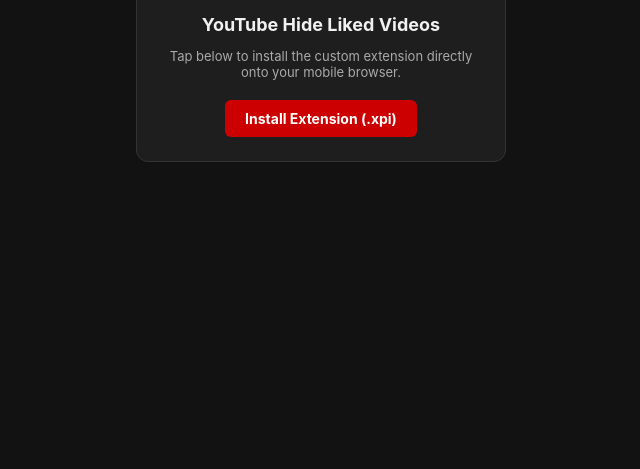
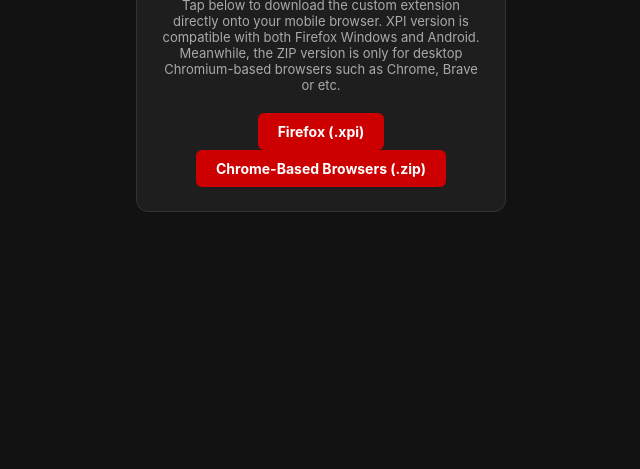
Before and after one commit to xetsue/yt-liked-blocker, a plain HTML site: page index.html in a window 1280 px wide. Shown: the part 331-800 px from the top of the page, without its empty margins (319-959 px from the left). Drawn offline with Linux system fonts and the light colour scheme.

Commit message:
Update index.html

```diff
--- a/index.html
+++ b/index.html
@@ -3,7 +3,7 @@
 <head>
   <meta charset="utf-8">
   <meta name="viewport" content="width=device-width, initial-scale=1.0">
-  <title>Install YouTube Hide Liked Videos</title>
+  <title>YouTube Hide Liked Videos</title>
   <style>
     body {
       font-family: -apple-system, BlinkMacSystemFont, "Segoe UI", Roboto, sans-serif;
@@ -52,8 +52,9 @@
 <body>
   <div class="card">
     <h1>YouTube Hide Liked Videos</h1>
-    <p>Tap below to install the custom extension directly onto your mobile browser.</p>
-    <a href="extension.xpi" class="button">Install Extension (.xpi)</a>
+    <p>Tap below to download the custom extension directly onto your mobile browser. XPI version is compatible with both Firefox Windows and Android. Meanwhile, the ZIP version is only for desktop Chromium-based browsers such as Chrome, Brave or etc. </p>
+    <a href="extension.xpi" class="button">Firefox (.xpi)</a>
+     <a href="yt-liked-blocker (Chromium).zip" class="button">Chrome-Based Browsers (.zip)</a>
   </div>
 </body>
 </html>
```
